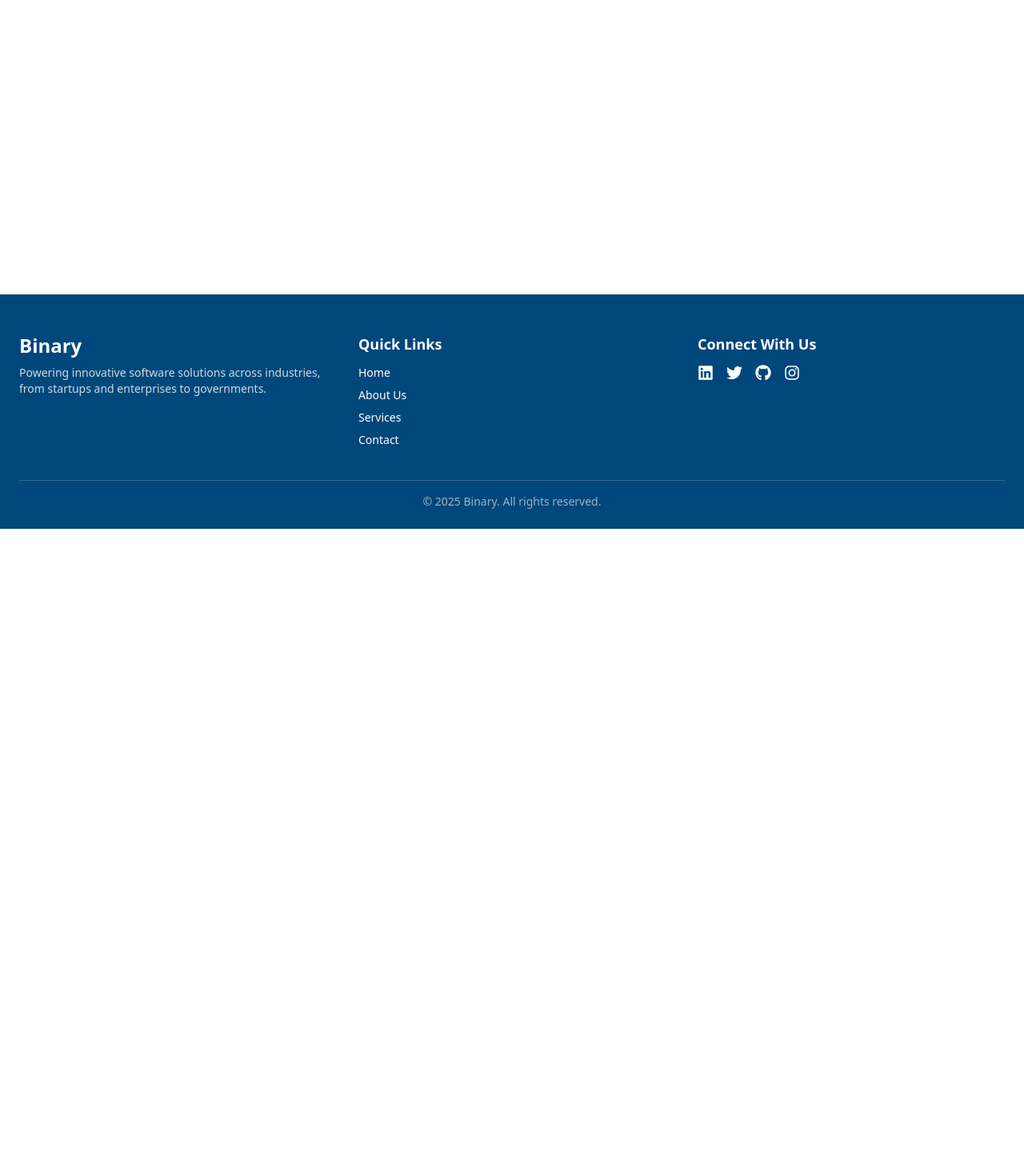
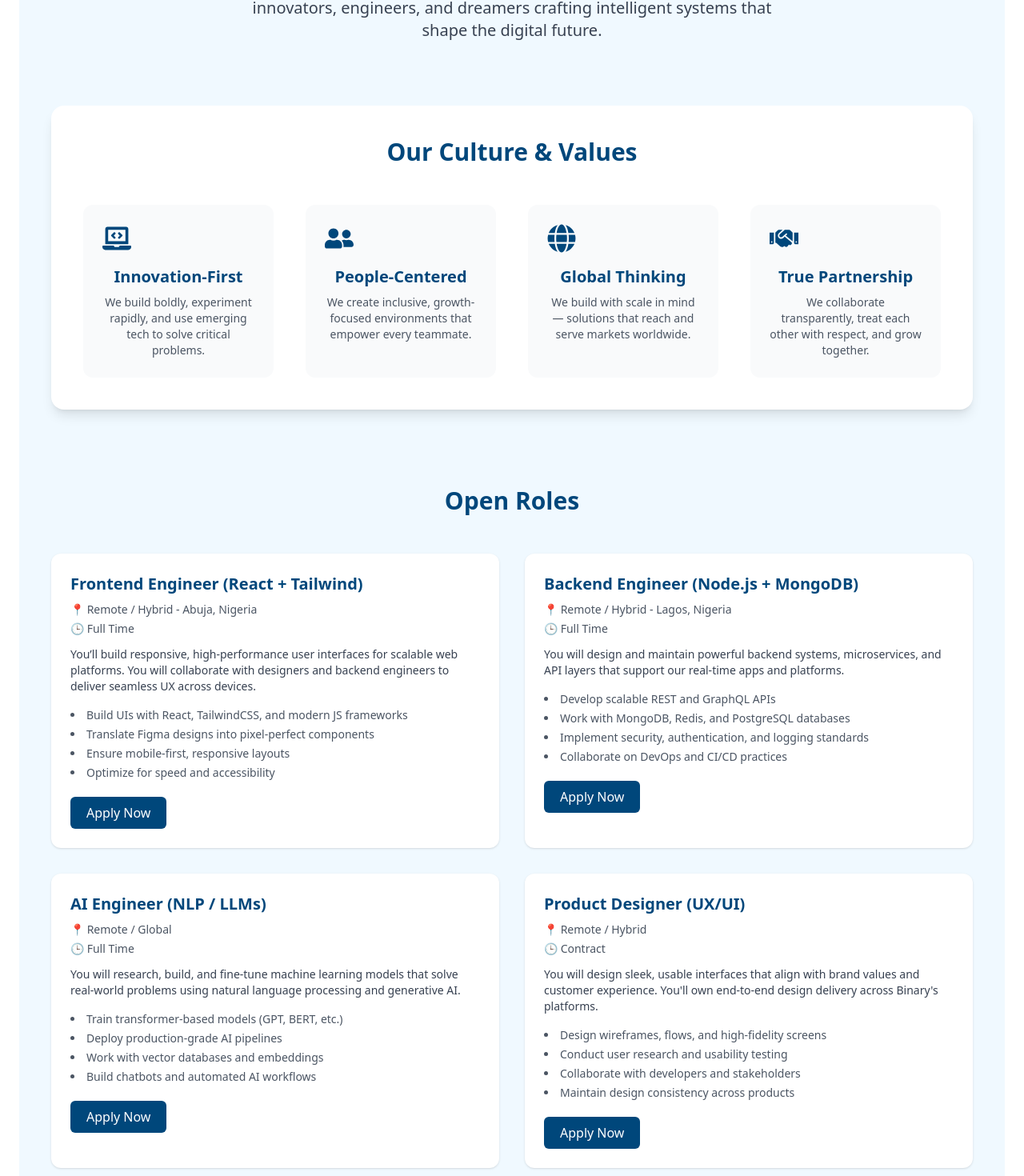
Before and after one commit to Ademolah/Binary-Web, a React (Create React App) app: page /career in a window 1280 px wide. Shown: the part 272-1742 px from the top of the page at 80% size. Before the commit the page ends 933 px from the top, so only its background shows below. Built offline with nearby package versions, Linux system fonts and the light colour scheme.

Commit message:
added career

```diff
--- a/src/App.js
+++ b/src/App.js
@@ -34,6 +34,7 @@ import About from "./pages/About";
 import Services from "./pages/Service";
 import Home from "./pages/Home";
 import Contact from "./pages/Contact";
+import Career from "./pages/Career";
 
 function App() {
   return (
@@ -49,6 +50,7 @@ function App() {
           <Route path="/services" element={<Services />} />
           <Route path="/about" element={<About />} />
           <Route path="/contact" element={<Contact />} />
+          <Route path="/career" element={<Career />} />
         </Routes>
       </div>
 
--- a/src/components/Footer.jsx
+++ b/src/components/Footer.jsx
@@ -31,6 +31,9 @@ const Footer = () => {
             <li>
               <Link to="/contact" className="hover:text-[#50D6FE] transition">Contact</Link>
             </li>
+            <li>
+              <Link to="/career" className="hover:text-[#50D6FE] transition">Career</Link>
+            </li>
           </ul>
         </div>
 
--- a/src/components/Navbar.jsx
+++ b/src/components/Navbar.jsx
@@ -11,6 +11,7 @@ const Navbar = () => {
     { name: 'Services', path: '/services' },
     { name: 'About Us', path: '/about' },
     { name: 'Contact', path: '/contact' },
+    { name: 'Career', path: '/career' },
   ];
 
   return (
--- /dev/null
+++ b/src/pages/Career.jsx
@@ -0,0 +1,161 @@
+import React from "react";
+import { motion } from "framer-motion";
+import { FaLaptopCode, FaGlobe, FaHandshake, FaUserFriends } from "react-icons/fa";
+
+const Career = () => {
+  return (
+    <div className="bg-[#F0F9FF] min-h-screen pt-24 pb-16 px-6 overflow-hidden">
+      {/* Hero Section */}
+      <motion.section
+        initial={{ opacity: 0, y: 50 }}
+        animate={{ opacity: 1, y: 0 }}
+        transition={{ duration: 0.8 }}
+        className="max-w-6xl mx-auto text-center mb-20"
+      >
+        <h1 className="text-4xl md:text-5xl font-bold text-[#00477B] mb-4">
+          Build the Future With Us
+        </h1>
+        <p className="text-gray-700 text-lg md:text-xl max-w-2xl mx-auto">
+          At Binary, we're more than a tech company — we're a community of innovators, engineers, and dreamers crafting intelligent systems that shape the digital future.
+        </p>
+      </motion.section>
+
+      {/* Core Values Section */}
+      <section className="bg-white shadow-lg rounded-2xl p-10 max-w-6xl mx-auto mb-24">
+        <motion.h2
+          initial={{ opacity: 0 }}
+          whileInView={{ opacity: 1 }}
+          transition={{ duration: 0.6 }}
+          className="text-3xl font-bold text-[#00477B] mb-12 text-center"
+        >
+          Our Culture & Values
+        </motion.h2>
+        <div className="grid grid-cols-1 sm:grid-cols-2 lg:grid-cols-4 gap-10">
+          {[{
+            icon: <FaLaptopCode className="text-4xl text-[#00477B]" />,
+            title: "Innovation-First",
+            desc: "We build boldly, experiment rapidly, and use emerging tech to solve critical problems."
+          }, {
+            icon: <FaUserFriends className="text-4xl text-[#00477B]" />,
+            title: "People-Centered",
+            desc: "We create inclusive, growth-focused environments that empower every teammate."
+          }, {
+            icon: <FaGlobe className="text-4xl text-[#00477B]" />,
+            title: "Global Thinking",
+            desc: "We build with scale in mind — solutions that reach and serve markets worldwide."
+          }, {
+            icon: <FaHandshake className="text-4xl text-[#00477B]" />,
+            title: "True Partnership",
+            desc: "We collaborate transparently, treat each other with respect, and grow together."
+          }].map((item, i) => (
+            <motion.div
+              key={i}
+              initial={{ opacity: 0, y: 20 }}
+              whileInView={{ opacity: 1, y: 0 }}
+              transition={{ delay: i * 0.2, duration: 0.5 }}
+              className="bg-[#F9FAFB] rounded-xl p-6 text-center hover:shadow-xl transition-all"
+            >
+              <div className="mb-4">{item.icon}</div>
+              <h3 className="font-semibold text-xl text-[#00477B] mb-2">{item.title}</h3>
+              <p className="text-sm text-gray-600">{item.desc}</p>
+            </motion.div>
+          ))}
+        </div>
+      </section>
+
+      {/* Open Roles Section */}
+      <section className="max-w-6xl mx-auto">
+        <motion.h2
+          initial={{ opacity: 0 }}
+          whileInView={{ opacity: 1 }}
+          transition={{ duration: 0.6 }}
+          className="text-3xl font-bold text-[#00477B] mb-12 text-center"
+        >
+          Open Roles
+        </motion.h2>
+        <div className="grid grid-cols-1 md:grid-cols-2 gap-8">
+          {[
+            {
+              title: "Frontend Engineer (React + Tailwind)",
+              location: "Remote / Hybrid - Abuja, Nigeria",
+              type: "Full Time",
+              description: "You’ll build responsive, high-performance user interfaces for scalable web platforms. You will collaborate with designers and backend engineers to deliver seamless UX across devices.",
+              responsibilities: [
+                "Build UIs with React, TailwindCSS, and modern JS frameworks",
+                "Translate Figma designs into pixel-perfect components",
+                "Ensure mobile-first, responsive layouts",
+                "Optimize for speed and accessibility"
+              ],
+              mailSubject: "Frontend Engineer Application"
+            },
+            {
+              title: "Backend Engineer (Node.js + MongoDB)",
+              location: "Remote / Hybrid - Lagos, Nigeria",
+              type: "Full Time",
+              description: "You will design and maintain powerful backend systems, microservices, and API layers that support our real-time apps and platforms.",
+              responsibilities: [
+                "Develop scalable REST and GraphQL APIs",
+                "Work with MongoDB, Redis, and PostgreSQL databases",
+                "Implement security, authentication, and logging standards",
+                "Collaborate on DevOps and CI/CD practices"
+              ],
+              mailSubject: "Backend Engineer Application"
+            },
+            {
+              title: "AI Engineer (NLP / LLMs)",
+              location: "Remote / Global",
+              type: "Full Time",
+              description: "You will research, build, and fine-tune machine learning models that solve real-world problems using natural language processing and generative AI.",
+              responsibilities: [
+                "Train transformer-based models (GPT, BERT, etc.)",
+                "Deploy production-grade AI pipelines",
+                "Work with vector databases and embeddings",
+                "Build chatbots and automated AI workflows"
+              ],
+              mailSubject: "AI Engineer Application"
+            },
+            {
+              title: "Product Designer (UX/UI)",
+              location: "Remote / Hybrid",
+              type: "Contract",
+              description: "You will design sleek, usable interfaces that align with brand values and customer experience. You'll own end-to-end design delivery across Binary's platforms.",
+              responsibilities: [
+                "Design wireframes, flows, and high-fidelity screens",
+                "Conduct user research and usability testing",
+                "Collaborate with developers and stakeholders",
+                "Maintain design consistency across products"
+              ],
+              mailSubject: "Product Designer Application"
+            }
+          ].map((role, i) => (
+            <motion.div
+              key={i}
+              initial={{ opacity: 0, y: 20 }}
+              whileInView={{ opacity: 1, y: 0 }}
+              transition={{ delay: i * 0.15, duration: 0.5 }}
+              className="bg-white p-6 rounded-xl shadow hover:shadow-xl transition-all"
+            >
+              <h3 className="text-xl font-bold text-[#00477B] mb-2">{role.title}</h3>
+              <p className="text-sm text-gray-600 mb-1">📍 {role.location}</p>
+              <p className="text-sm text-gray-600 mb-3">🕒 {role.type}</p>
+              <p className="text-sm text-gray-700 mb-4">{role.description}</p>
+              <ul className="text-sm text-gray-600 list-disc list-inside space-y-1 mb-5">
+                {role.responsibilities.map((task, idx) => (
+                  <li key={idx}>{task}</li>
+                ))}
+              </ul>
+              <a
+                href={`mailto:binaryhq@outlook.com?subject=${encodeURIComponent(role.mailSubject)}&body=Hi%20Binary%20Team%2C%0D%0A%0D%0AI%27d%20like%20to%20apply%20for%20the%20${encodeURIComponent(role.title)}%20role.%20Please%20find%20my%20resume%20attached.`}
+                className="inline-block bg-[#00477B] text-white font-medium px-5 py-2 rounded-md hover:bg-[#00345d] transition"
+              >
+                Apply Now
+              </a>
+            </motion.div>
+          ))}
+        </div>
+      </section>
+    </div>
+  );
+};
+
+export default Career;
```
